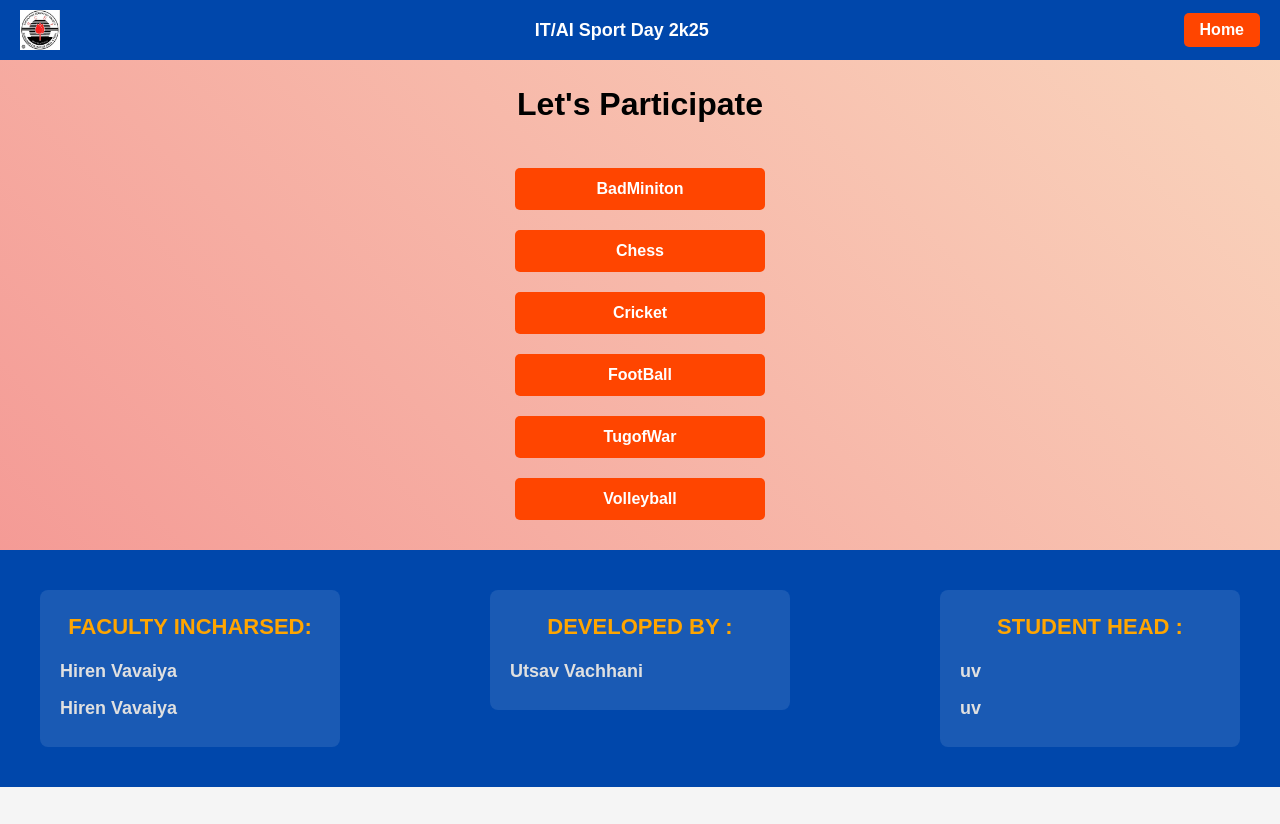
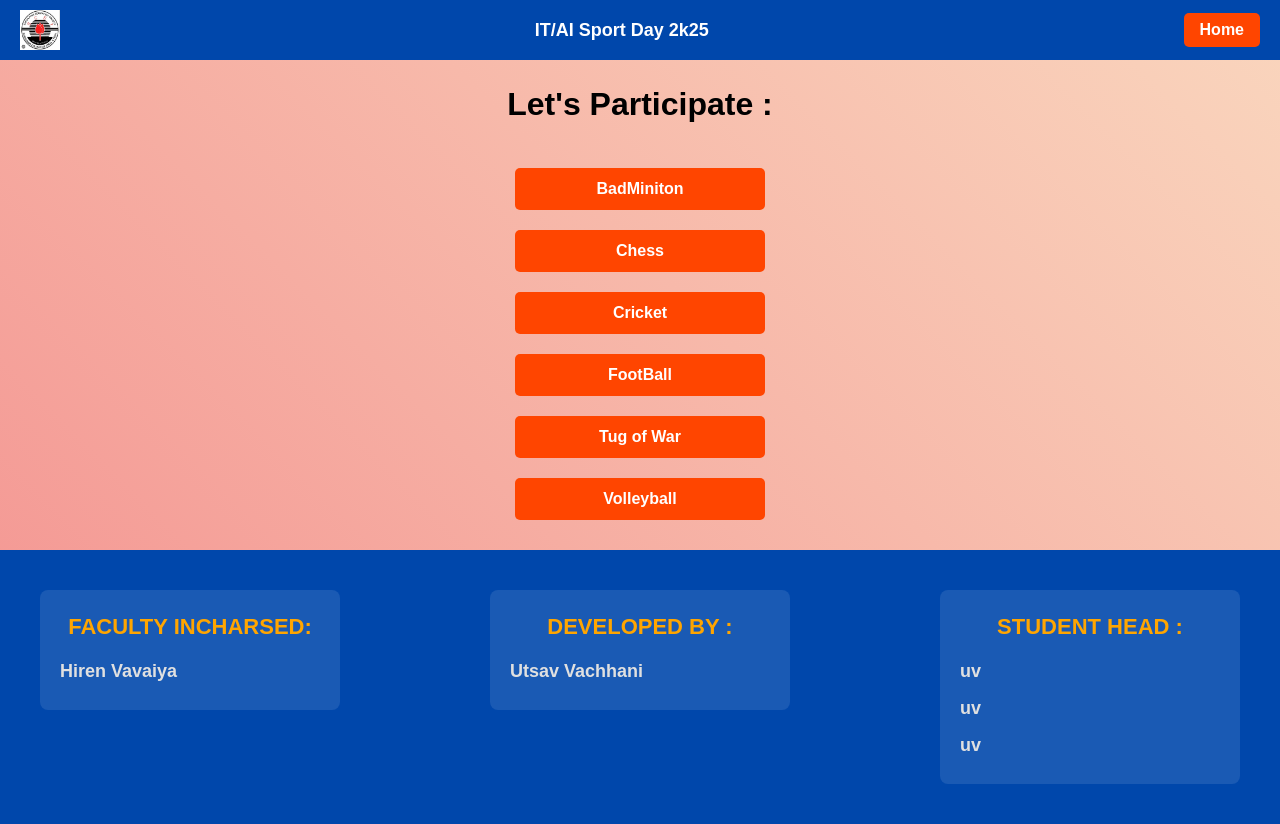
Before and after one commit to utsav0520/IT-AI_SportDay2k25, a React (Vite) app: page / in a window 1280 px wide. Before the commit the page ends 800 px from the top, so only its background shows below. Built offline with nearby package versions, Linux system fonts and the light colour scheme.

Commit message:
change in the main file & css

```diff
--- a/src/components/Footer/Footer.jsx
+++ b/src/components/Footer/Footer.jsx
@@ -7,7 +7,6 @@ function Footer() {
       <div className="cointener">
         <h3 className="heading">Faculty Incharsed: </h3>
         <div className="faculty-name">
-          <p className="name">Hiren Vavaiya</p>
           <p className="name">Hiren Vavaiya</p>
         </div>
       </div>
@@ -22,6 +21,7 @@ function Footer() {
         <div className="faculty-name">
           <p className="name">uv</p>
           <p className="name">uv</p>
+          <p className="name">uv</p>
         </div>
       </div>
     </div>
--- a/src/components/Home.jsx
+++ b/src/components/Home.jsx
@@ -5,12 +5,12 @@ import './home.css'
 function Home() {
   return (
     <div className='cointaner animated-background-home'>
-    <h1 className='text-home'>Let's Participate</h1>
+    <h1 className='text-home'>Let's Participate : </h1>
     <button><NavLink to='/bandminton'>BadMiniton</NavLink></button>
     <button><NavLink to='/chess'> Chess</NavLink></button>
     <button><NavLink to='/cricket '>Cricket </NavLink></button>
     <button><NavLink to='/football'> FootBall</NavLink></button>
-    <button><NavLink to='/tugofwar'>TugofWar </NavLink></button>
+    <button><NavLink to='/tugofwar'>Tug of War </NavLink></button>
     <button><NavLink to='/volleyball'>Volleyball </NavLink></button>
   </div>
   )
--- a/src/components/Pages/Chess.jsx
+++ b/src/components/Pages/Chess.jsx
@@ -5,7 +5,7 @@ import './style.css'
 function Chess() {
   return (
         <div className="center animated-background">
-        <h1 className='text'>Chess</h1>
+        <h1 className='head-text'>Chess</h1>
         <div className="rules">
           <h1 className="rules-text">Rules : </h1>
           <div className="content">
--- a/src/components/Pages/style.css
+++ b/src/components/Pages/style.css
@@ -21,6 +21,22 @@ body {
     background-color: var(--secondary-color);
 }
 
+.head-text{
+    font-size: 64px;
+    font-weight: bold;
+    font-family: 'Franklin Gothic Medium', 'Arial Narrow', Arial, sans-serif;
+    margin-bottom: 20px;
+    text-align: center;
+    color: #ff4500;
+    text-shadow: 2px 2px 8px rgba(0, 0, 0, 0.2);
+    letter-spacing: 2px;
+    background: linear-gradient(45deg, #3f2b2b, #000000);
+    -webkit-background-clip: text;
+    color: transparent;
+    padding: 10px 20px;
+    border-radius: 8px;
+    box-shadow: 0 4px 10px rgba(0, 0, 0, 0.2);
+}
 
 .text {
     font-size: 48px;
@@ -30,7 +46,7 @@ body {
     color: #ff4500;
     text-shadow: 2px 2px 8px rgba(0, 0, 0, 0.2);
     letter-spacing: 2px;
-    background: linear-gradient(45deg, #19ffa7, #fafafa);
+    background: linear-gradient(45deg, #3f2b2b, #000000);
     -webkit-background-clip: text;
     color: transparent;
     padding: 10px 20px;
--- a/src/main.jsx
+++ b/src/main.jsx
@@ -14,7 +14,7 @@ import FootBall from './components/Pages/FootBall'
 const router = createBrowserRouter(
   createRoutesFromElements(
     <Route path="/" element={<Layout/>}>
-      <Route path="" element={<Home />} />
+      <Route path="/" element={<Home />} />
       <Route path="home" element={<Home />} />
       <Route path="bandminton" element={<Bandminton />} />
       <Route path="cricket " element={<Cricket  />} />
```
